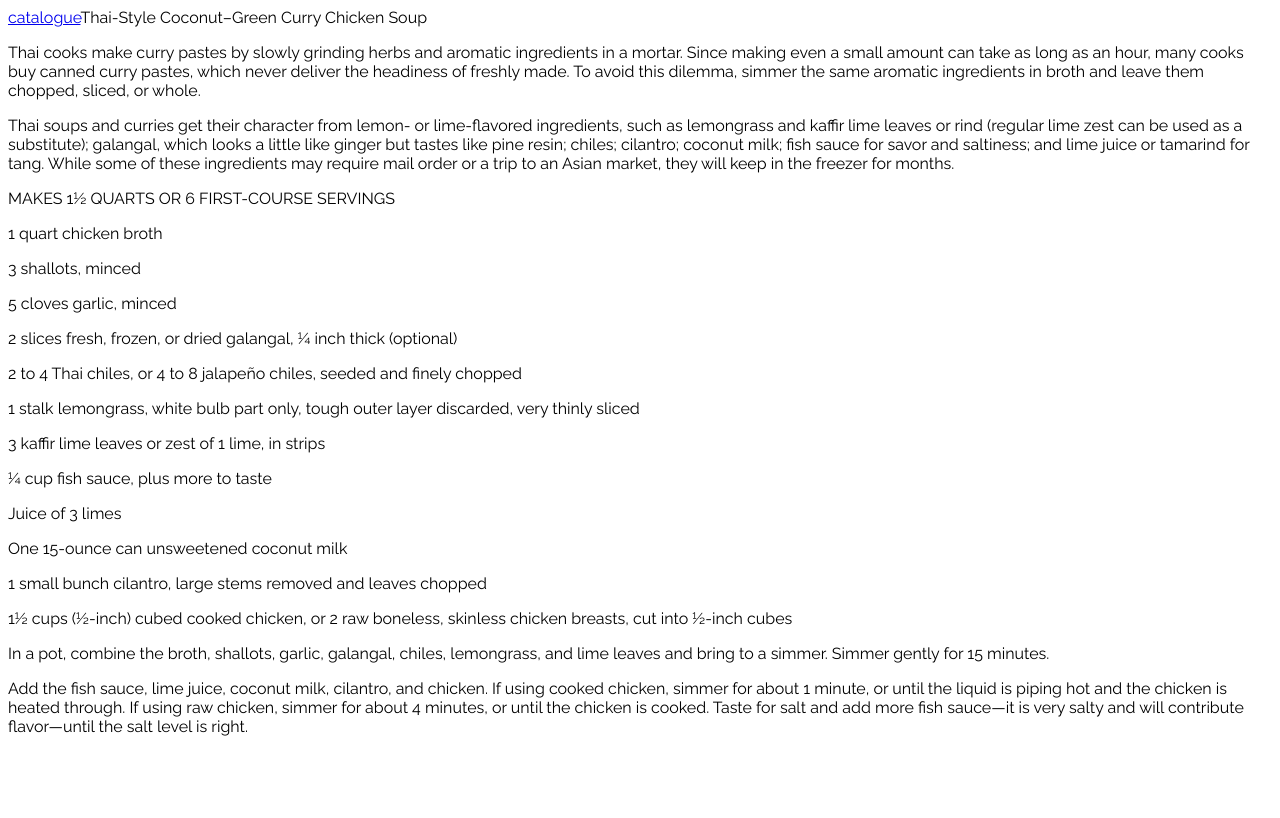
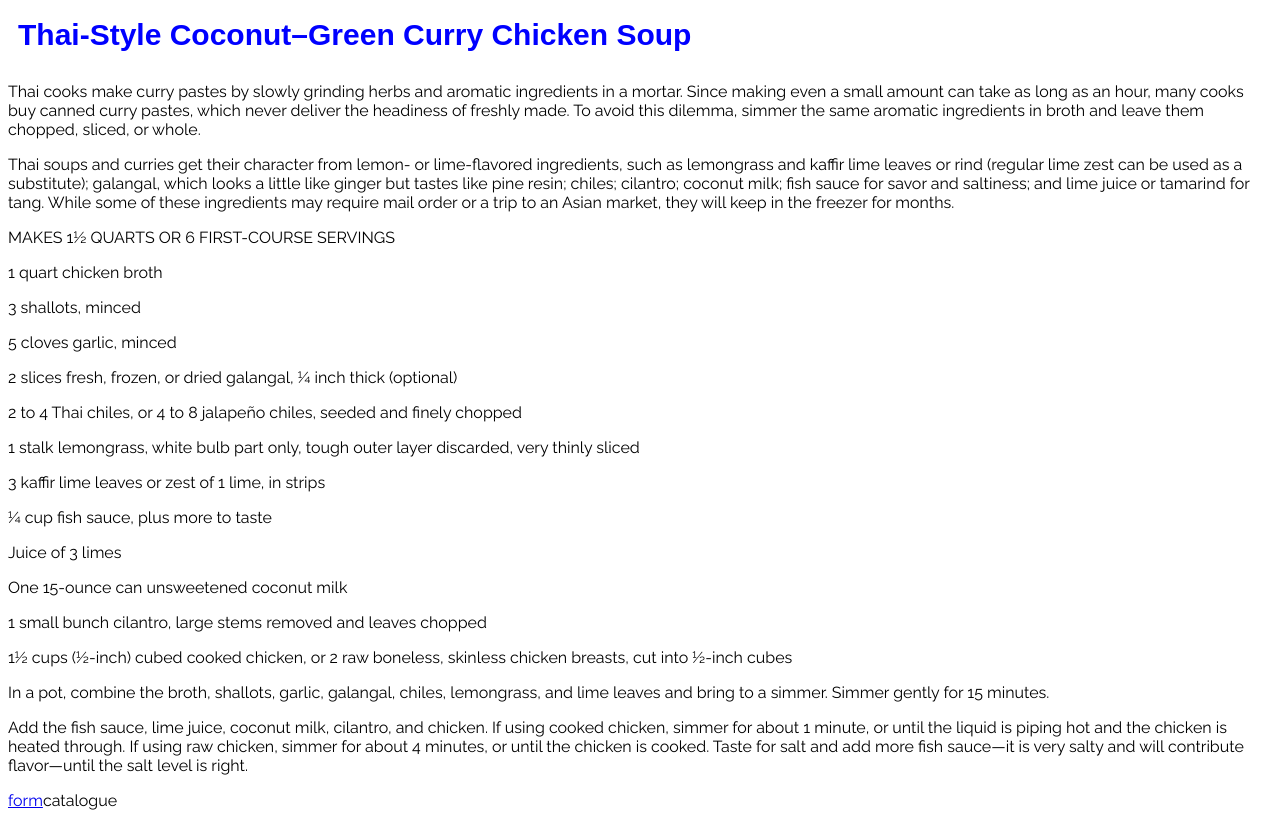
Before and after one commit to Oliver-Mouaici/HTML_CSS_assaignment, a plain HTML site: page index.html in a window 1280 px wide. Drawn offline with Linux system fonts and the light colour scheme.

Commit message:
Update index.html-Update
Add links : form.html and catalogue.html to web index.html

```diff
--- a/index.html
+++ b/index.html
@@ -8,7 +8,6 @@
     <link rel="stylesheet" href="style.css">
 </head>
 <body>
-    <a href="/HTML_CSS_assaignment/catalogue.html">catalogue</a
 <h1>Thai-Style Coconut–Green Curry Chicken Soup</h1>
     <P>Thai cooks make curry pastes by slowly grinding herbs and aromatic ingredients in a mortar. Since making even a small amount can take as long as an hour, many cooks buy canned curry pastes, which never deliver the headiness of freshly made. To avoid this dilemma, simmer the same aromatic ingredients in broth and leave them chopped, sliced, or whole.</P>
     <p>Thai soups and curries get their character from lemon- or lime-flavored ingredients, such as lemongrass and kaffir lime leaves or rind (regular lime zest can be used as a substitute); galangal, which looks a little like ginger but tastes like pine resin; chiles; cilantro; coconut milk; fish sauce for savor and saltiness; and lime juice or tamarind for tang. While some of these ingredients may require mail order or a trip to an Asian market, they will keep in the freezer for months.</p>
@@ -27,7 +26,8 @@
     <P>1½ cups (½-inch) cubed cooked chicken, or 2 raw boneless, skinless chicken breasts, cut into ½-inch cubes</P>
     <P>In a pot, combine the broth, shallots, garlic, galangal, chiles, lemongrass, and lime leaves and bring to a simmer. Simmer gently for 15 minutes.</P>
     <P>Add the fish sauce, lime juice, coconut milk, cilantro, and chicken. If using cooked chicken, simmer for about 1 minute, or until the liquid is piping hot and the chicken is heated through. If using raw chicken, simmer for about 4 minutes, or until the chicken is cooked. Taste for salt and add more fish sauce—it is very salty and will contribute flavor—until the salt level is right.</P>
-
+    <a href="/HTML_CSS_assaignment/form.html">form</a
+    <a href="/HTML_CSS_assaignment/catalogue.html">catalogue</a
 </body>
 
 
```
